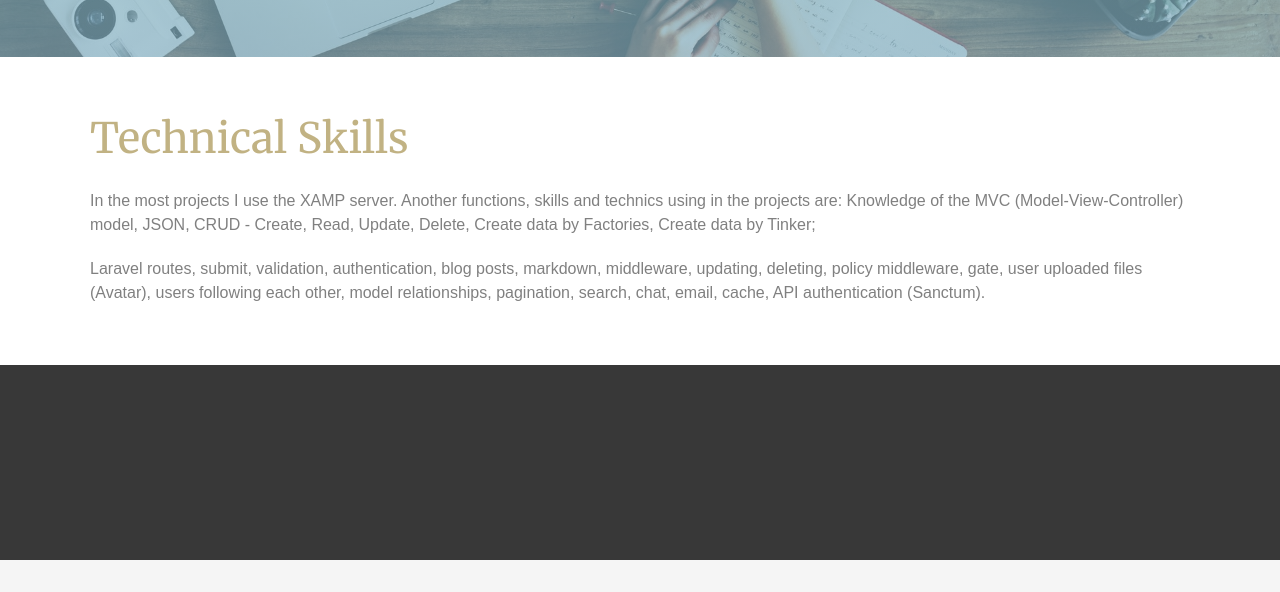
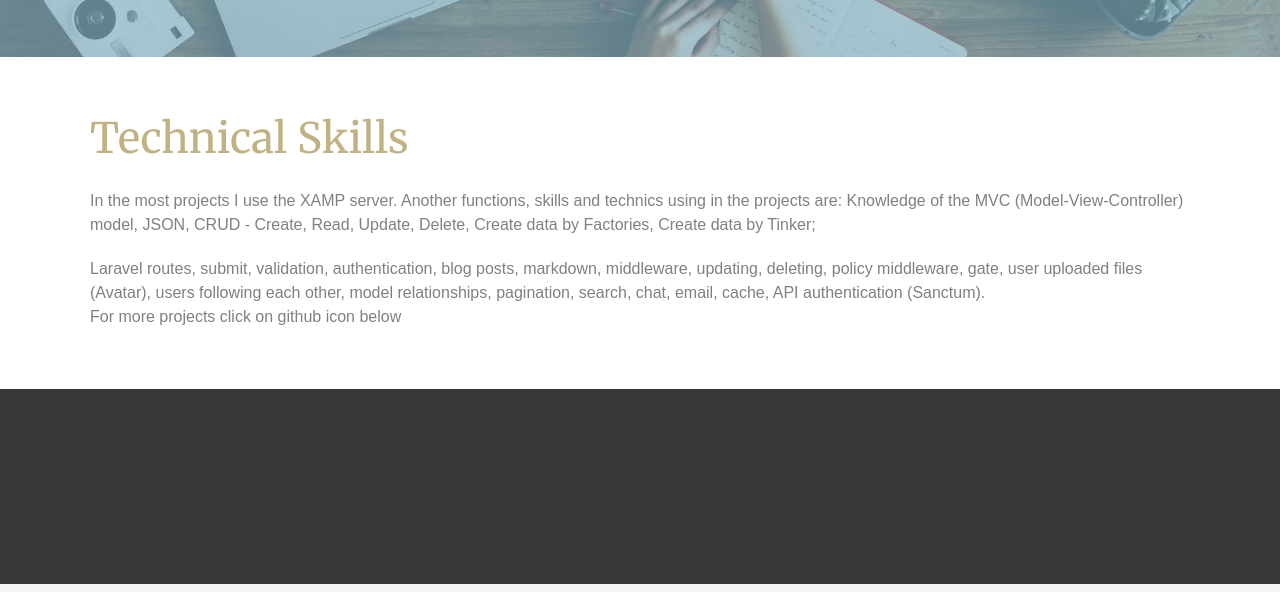
Before and after one commit to Olicbt/olicbt.github.io, a plain HTML site: page index.html in a window 1280 px wide. Shown: the part 2158-2750 px from the top of the page. Drawn offline with Linux system fonts and the light colour scheme; a web font is replaced by a local one.

Commit message:
Update index.html

```diff
--- a/index.html
+++ b/index.html
@@ -131,7 +131,7 @@
                     <h2>Technical Skills</h2>
                     <p class="mg-bot-20">In the most projects I use the XAMP server. Another functions, skills and technics using in the projects are: Knowledge of the MVC (Model-View-Controller) model, JSON, CRUD - Create, Read, Update, Delete, Create data by Factories, Create data by Tinker; </p>
                     <p>Laravel routes, submit, validation, authentication, blog posts, markdown, middleware, updating, deleting, policy middleware, gate, user uploaded files (Avatar), users following each other, model relationships, pagination, search, chat, email, cache, API authentication (Sanctum).</p>
-
+                    <p>For more projects click on github icon below</p>
                 </div>
 				</div>
 		</section>
```
